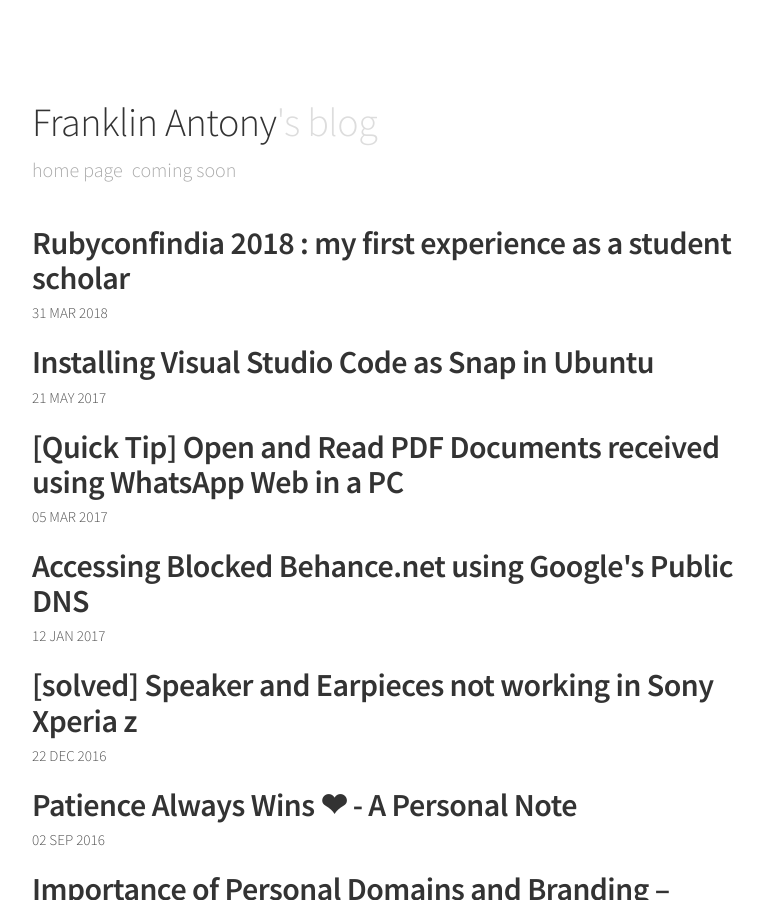
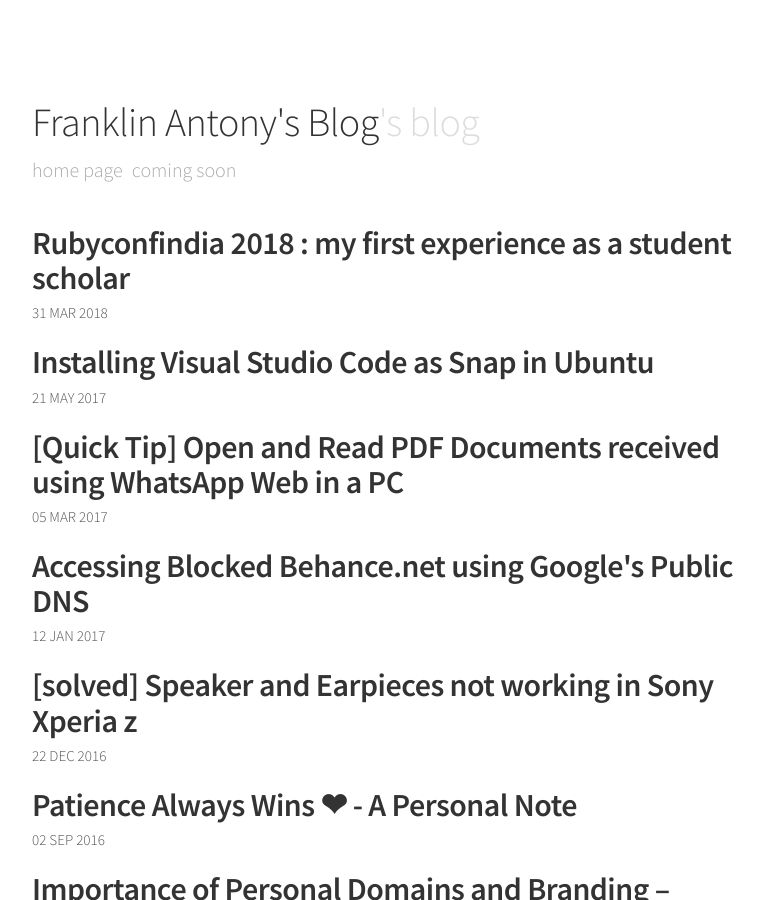
Before and after one commit to beingfranklin/blog, a Jekyll site: the page built from index.html, in a window 1280 px wide and 900 px high. Shown: the whole window, without its empty margins (248-1011 px from the left). Built offline with Jekyll 4.4.1, drawn with Linux system fonts in a browser that asks for light colours.

Commit message:
Updated Title and Permalink

```diff
--- a/_config.yml
+++ b/_config.yml
@@ -3,7 +3,7 @@
 # # # # # # # #
 
 # Basic
-name:               "Franklin Antony"
+name:               "Franklin Antony's Blog"
 description:        "the writings of a developer."
 
 # jekyll-seo-tag, see: http://www.rubydoc.info/gems/jekyll-seo-tag/1.2.0
```
